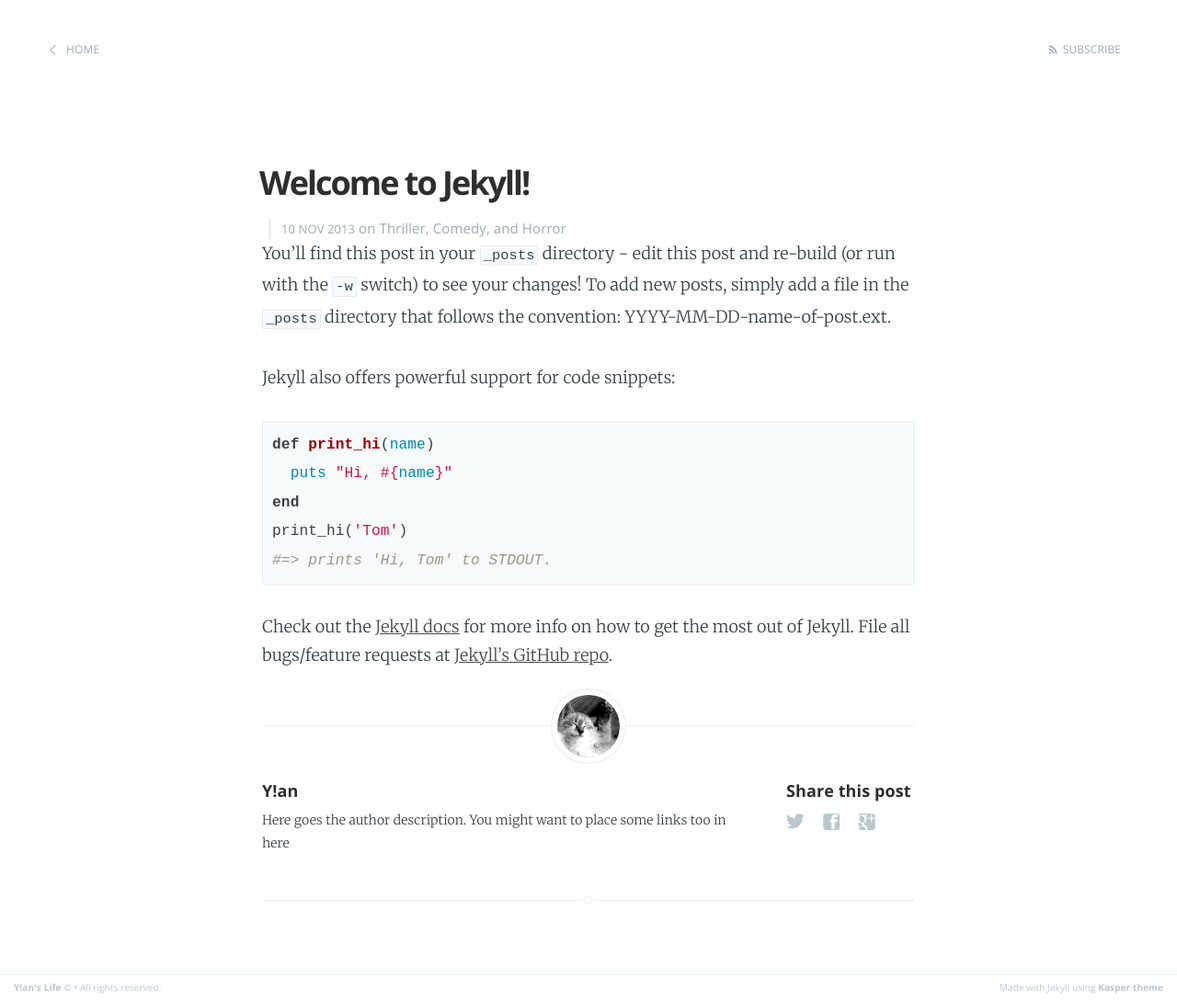
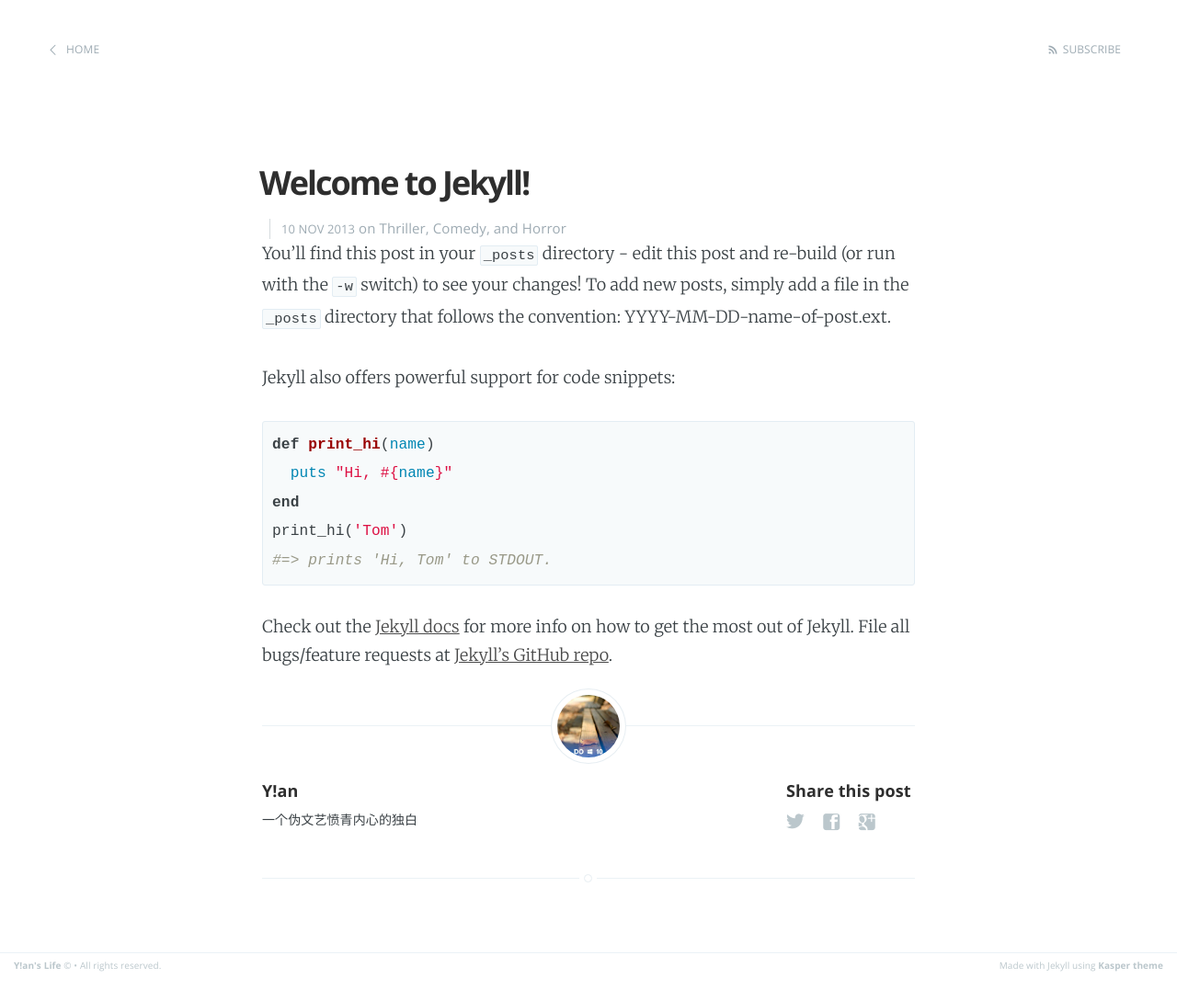
Before and after one commit to YianAndCode/YianAndCode.github.io, a Jekyll site: the page built from _posts/2013-11-10-welcome-to-jekyll.markdown, in a window 1280 px wide. Shown: the whole page at 92% size. Built offline with Jekyll 4.4.1, drawn with Linux system fonts in a browser that asks for light colours; Markdown is read by kramdown in place of the engine named in the settings; after the commit the page ends 1064 px from its top, so only the background shows below that.

Commit message:
update profile

```diff
--- a/_layouts/post.html
+++ b/_layouts/post.html
@@ -72,7 +72,7 @@ post_class: post-template
                     <h4> {{ site.author }} </h4>
                     <!-- Author Bio -->
                     <p>
-                        Here goes the author description. You might want to place some links too in here
+                        一个伪文艺愤青内心的独白
                     </p>
                 </section>
             {% endif %}
```
Also changed, not shown: assets/images/profile.png.
